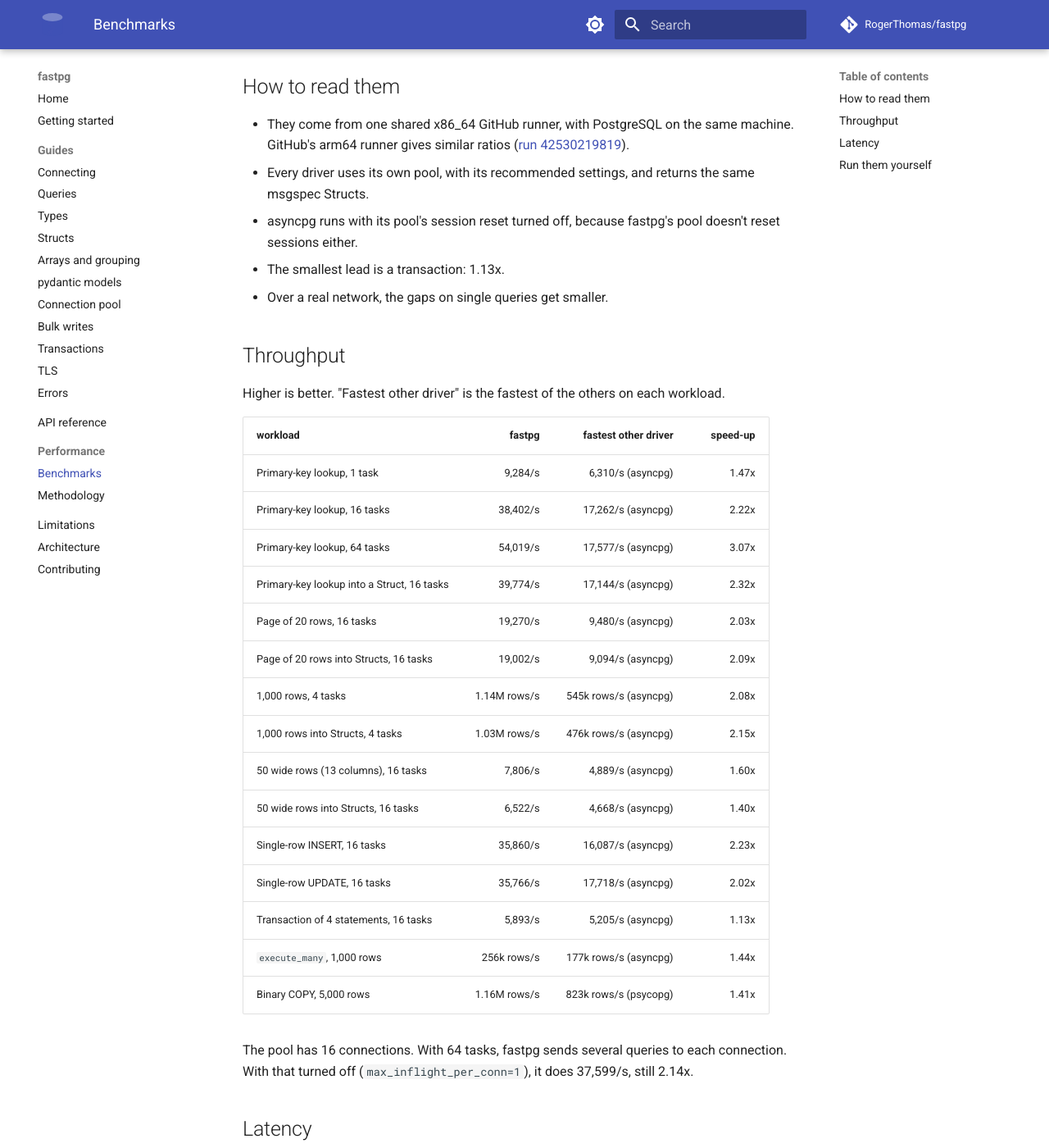
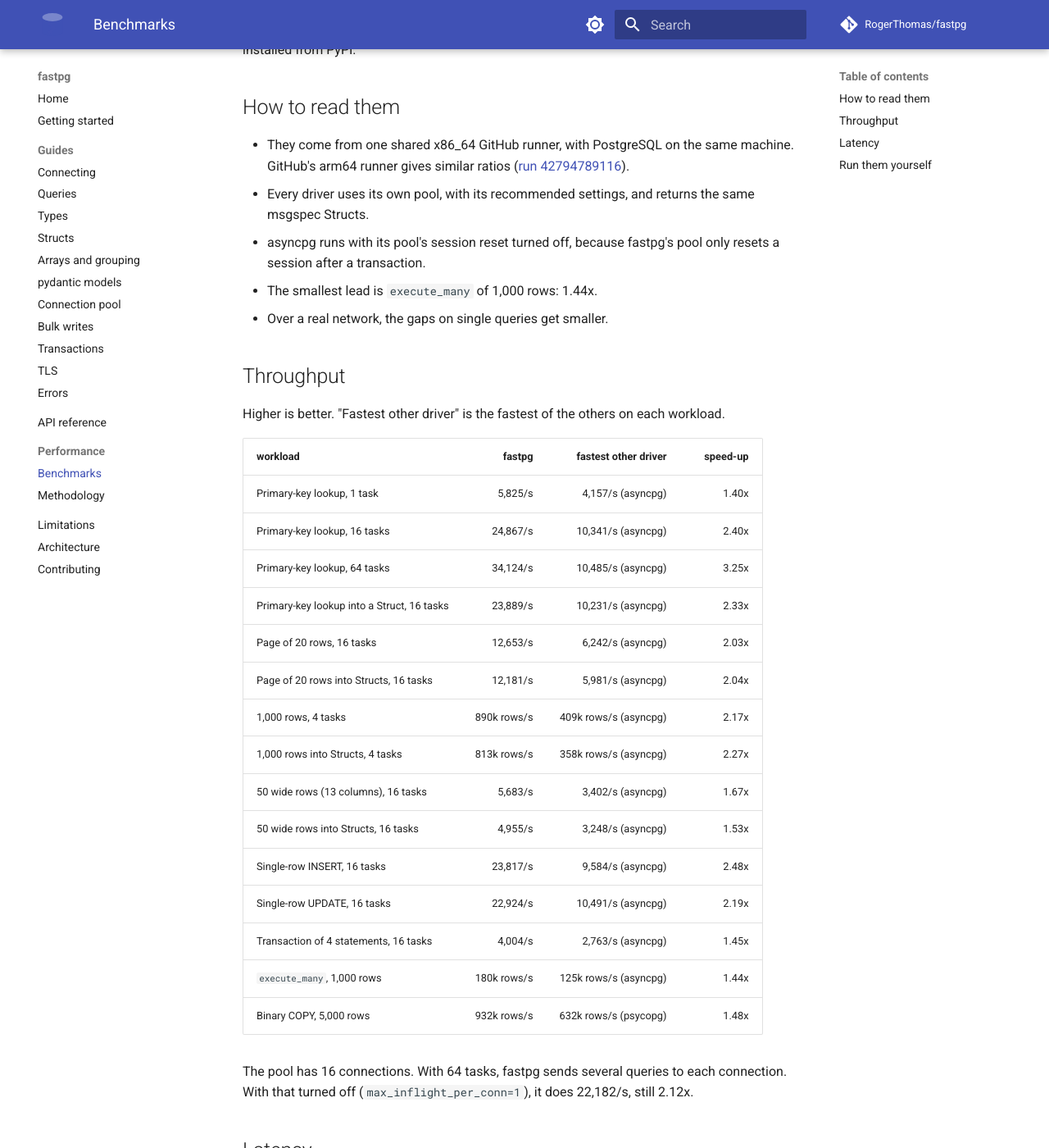
Before and after one commit to RogerThomas/fastpg, an MkDocs documentation site: the page built from docs/performance.md, in a window 1280 px wide and 1400 px high, scrolled down 195 px. Shown: the whole window at 82% size. Built offline with MkDocs 1.6.1 and Material for MkDocs 9.7.7, drawn with Linux system fonts in a browser that asks for light colours; comment, search, counter and statistics services are not loaded; some of the changed text lies outside the part shown.

Commit message:
docs: benchmark numbers from the 0.2.1 release (#79)
Updates the benchmark numbers in the README, the docs home page and the
Benchmarks page to [run
42791890769](https://github.com/RogerThomas/fastpg/actions/runs/42791890769),
which tested fastpg 0.2.1 from PyPI on the x86_64 runner. The arm64 link
now points at [run
42794789116](https://github.com/RogerThomas/fastpg/actions/runs/42794789116).

The smallest lead is now `execute_many` of 1,000 rows, at 1.44x, so the
README and the Benchmarks page say that instead of the transaction. On
the Benchmarks page, fastpg's p99.9 at 4,000/s is now about 30% lower
than asyncpg's and psycopg's, so the line that called it a tie is
updated to match.

```diff
--- a/docs/performance.md
+++ b/docs/performance.md
@@ -4,20 +4,21 @@
 [psycopg 3](https://www.psycopg.org/psycopg3/) and
 [psqlpy](https://github.com/psqlpy-python/psqlpy).
 These numbers are from
-[run 39671855945](https://github.com/RogerThomas/fastpg/actions/runs/39671855945) of the
+[run 42791890769](https://github.com/RogerThomas/fastpg/actions/runs/42791890769) of the
 [Benchmarks workflow](https://github.com/RogerThomas/fastpg/actions/workflows/benchmarks.yml)
-on `main`, on 2026-10-21.
+on `main`, on 2026-11-10.
+It tested fastpg 0.2.1, installed from PyPI.
 
 ## How to read them
 
 * They come from one shared x86_64 GitHub runner, with PostgreSQL on the same machine.
   GitHub's arm64 runner gives similar ratios
-  ([run 42530219819](https://github.com/RogerThomas/fastpg/actions/runs/42530219819)).
+  ([run 42794789116](https://github.com/RogerThomas/fastpg/actions/runs/42794789116)).
 * Every driver uses its own pool, with its recommended settings, and returns the same msgspec
   Structs.
-* asyncpg runs with its pool's session reset turned off, because fastpg's pool doesn't reset
-  sessions either.
-* The smallest lead is a transaction: 1.13x.
+* asyncpg runs with its pool's session reset turned off, because fastpg's pool only resets a
+  session after a transaction.
+* The smallest lead is `execute_many` of 1,000 rows: 1.44x.
 * Over a real network, the gaps on single queries get smaller.
 
 ## Throughput
@@ -27,25 +28,25 @@
 
 | workload | fastpg | fastest other driver | speed-up |
 |---|---:|---:|---:|
-| Primary-key lookup, 1 task | 9,284/s | 6,310/s (asyncpg) | 1.47x |
-| Primary-key lookup, 16 tasks | 38,402/s | 17,262/s (asyncpg) | 2.22x |
-| Primary-key lookup, 64 tasks | 54,019/s | 17,577/s (asyncpg) | 3.07x |
-| Primary-key lookup into a Struct, 16 tasks | 39,774/s | 17,144/s (asyncpg) | 2.32x |
-| Page of 20 rows, 16 tasks | 19,270/s | 9,480/s (asyncpg) | 2.03x |
-| Page of 20 rows into Structs, 16 tasks | 19,002/s | 9,094/s (asyncpg) | 2.09x |
-| 1,000 rows, 4 tasks | 1.14M rows/s | 545k rows/s (asyncpg) | 2.08x |
-| 1,000 rows into Structs, 4 tasks | 1.03M rows/s | 476k rows/s (asyncpg) | 2.15x |
-| 50 wide rows (13 columns), 16 tasks | 7,806/s | 4,889/s (asyncpg) | 1.60x |
-| 50 wide rows into Structs, 16 tasks | 6,522/s | 4,668/s (asyncpg) | 1.40x |
-| Single-row INSERT, 16 tasks | 35,860/s | 16,087/s (asyncpg) | 2.23x |
-| Single-row UPDATE, 16 tasks | 35,766/s | 17,718/s (asyncpg) | 2.02x |
-| Transaction of 4 statements, 16 tasks | 5,893/s | 5,205/s (asyncpg) | 1.13x |
-| `execute_many`, 1,000 rows | 256k rows/s | 177k rows/s (asyncpg) | 1.44x |
-| Binary COPY, 5,000 rows | 1.16M rows/s | 823k rows/s (psycopg) | 1.41x |
+| Primary-key lookup, 1 task | 5,825/s | 4,157/s (asyncpg) | 1.40x |
+| Primary-key lookup, 16 tasks | 24,867/s | 10,341/s (asyncpg) | 2.40x |
+| Primary-key lookup, 64 tasks | 34,124/s | 10,485/s (asyncpg) | 3.25x |
+| Primary-key lookup into a Struct, 16 tasks | 23,889/s | 10,231/s (asyncpg) | 2.33x |
+| Page of 20 rows, 16 tasks | 12,653/s | 6,242/s (asyncpg) | 2.03x |
+| Page of 20 rows into Structs, 16 tasks | 12,181/s | 5,981/s (asyncpg) | 2.04x |
+| 1,000 rows, 4 tasks | 890k rows/s | 409k rows/s (asyncpg) | 2.17x |
+| 1,000 rows into Structs, 4 tasks | 813k rows/s | 358k rows/s (asyncpg) | 2.27x |
+| 50 wide rows (13 columns), 16 tasks | 5,683/s | 3,402/s (asyncpg) | 1.67x |
+| 50 wide rows into Structs, 16 tasks | 4,955/s | 3,248/s (asyncpg) | 1.53x |
+| Single-row INSERT, 16 tasks | 23,817/s | 9,584/s (asyncpg) | 2.48x |
+| Single-row UPDATE, 16 tasks | 22,924/s | 10,491/s (asyncpg) | 2.19x |
+| Transaction of 4 statements, 16 tasks | 4,004/s | 2,763/s (asyncpg) | 1.45x |
+| `execute_many`, 1,000 rows | 180k rows/s | 125k rows/s (asyncpg) | 1.44x |
+| Binary COPY, 5,000 rows | 932k rows/s | 632k rows/s (psycopg) | 1.48x |
 
 The pool has 16 connections.
 With 64 tasks, fastpg sends several queries to each connection.
-With that turned off (`max_inflight_per_conn=1`), it does 37,599/s, still 2.14x.
+With that turned off (`max_inflight_per_conn=1`), it does 22,182/s, still 2.12x.
 
 ## Latency
 
@@ -54,12 +55,12 @@
 
 | | fastpg | asyncpg | psycopg | psqlpy |
 |---|---:|---:|---:|---:|
-| p99 at 1,000/s | 855 µs | 961 µs | 1,071 µs | 1,458 µs |
-| p99.9 at 1,000/s | 1,092 µs | 1,364 µs | 1,566 µs | 2,473 µs |
-| p99 at 4,000/s | 1,034 µs | 1,270 µs | 1,368 µs | 2,980 µs |
-| p99.9 at 4,000/s | 2,917 µs | 3,114 µs | 2,946 µs | 5,386 µs |
+| p99 at 1,000/s | 1,952 µs | 2,109 µs | 2,082 µs | 2,410 µs |
+| p99.9 at 1,000/s | 2,176 µs | 2,446 µs | 2,412 µs | 3,335 µs |
+| p99 at 4,000/s | 1,471 µs | 2,265 µs | 2,615 µs | 8,374 µs |
+| p99.9 at 4,000/s | 2,627 µs | 3,706 µs | 3,879 µs | 10,853 µs |
 
-At 4,000/s, fastpg's p99.9 is within 7% of asyncpg's and psycopg's: call it a tie.
+At 4,000/s, fastpg's p99.9 is about 30% lower than asyncpg's and psycopg's.
 
 ## Run them yourself
 
```
Also changed, not shown: README.md (+6 -6 lines), docs/index.md (+5 -5 lines).
